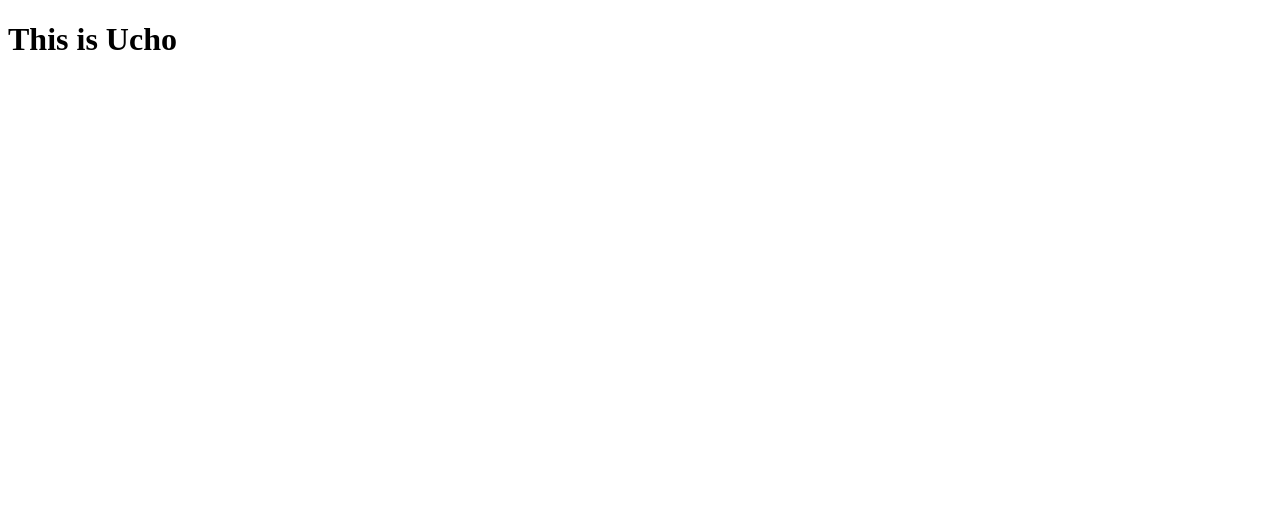
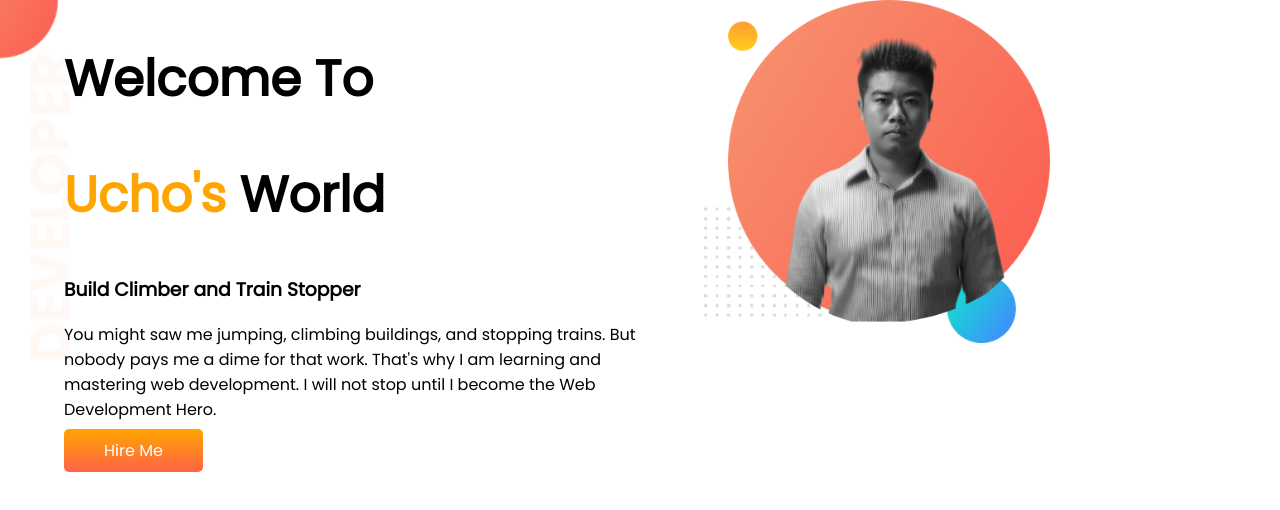
Before and after one commit to uchoaung/developer-portfolio, a plain HTML site: page index.html in a window 1280 px wide. Drawn offline with Linux system fonts and the light colour scheme.

Commit message:
top-banner added

```diff
--- a/index.html
+++ b/index.html
@@ -7,13 +7,38 @@
     <meta name="viewport" content="width=device-width, initial-scale=1.0">
     <title>Ucho's Portfolio</title>
     <link rel="stylesheet" href="style.css">
+    <link rel="preconnect" href="https://fonts.googleapis.com">
+    <link rel="preconnect" href="https://fonts.gstatic.com" crossorigin>
+    <link href="https://fonts.googleapis.com/css2?family=Poppins&display=swap" rel="stylesheet">
 
 </head>
 
 <body>
 
+    <section class="top-banner">
+        <div class="half-width">
+            <h1>Welcome To</h1>
+            <h1> <span class="orange-color">Ucho's</span> World</h1>
+            <h3>Build Climber and Train Stopper</h3>
+            <p>You might saw me jumping, climbing buildings, and stopping
+                trains. But nobody pays me a dime for that
+                work.
+                That's why I am learning and mastering web development. I will not stop until I become the Web
+                Development
+                Hero.
+            </p>
 
-    <h1>This is Ucho</h1>
+            <a class="link-button" target="blank" href="https://www.linkedin.com/in/uchoaung">Hire Me</a>
+
+        </div>
+        <div class="half-width">
+            <img src="images/my-bg.png" alt="">
+        </div>
+    </section>
+
+
+
+
 
 
 
--- a/style.css
+++ b/style.css
@@ -0,0 +1,43 @@
+body {
+    font-family: 'Poppins', sans-serif;
+    margin: 0px;
+}
+
+h1 {
+    font-size: 50px;
+}
+
+.orange-color {
+    color: orange;
+}
+
+section {
+    display: flex;
+}
+
+.half-width {
+    width: 50%;
+    padding-left: 5%;
+}
+
+.half-width img {
+    width: 60%;
+}
+
+
+.link-button {
+    color: white;
+    text-decoration: none;
+    padding: 10px 40px;
+    border-radius: 5px;
+    background-image: linear-gradient(orange, tomato);
+}
+
+
+
+.top-banner {
+    background-image: url(images/top-banner.png);
+    background-repeat: no-repeat;
+
+
+}
```
Also changed, not shown: images/dream-bg.png (added), images/exp-bg.png (added), images/my-bg.png (added), images/my-bg2.png (added), images/top-banner.png (added), images/ucho-with-bg.png (added).
